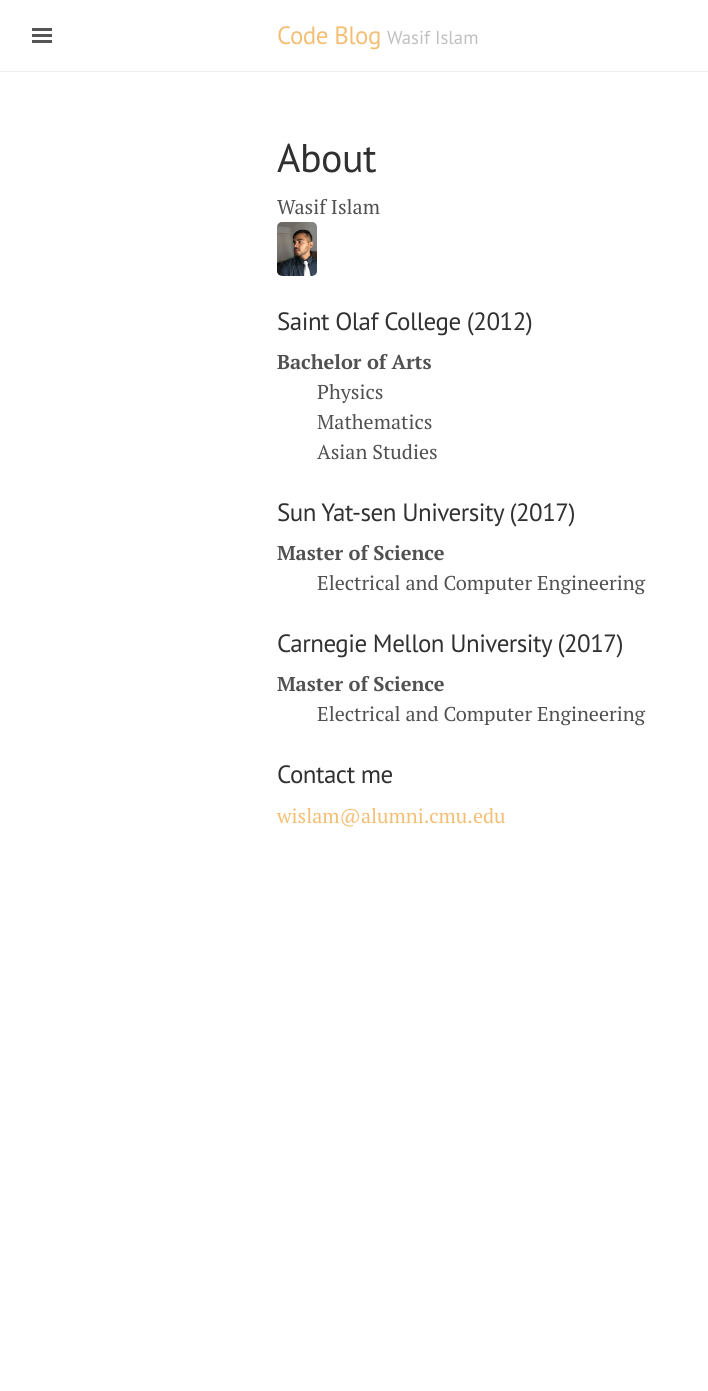
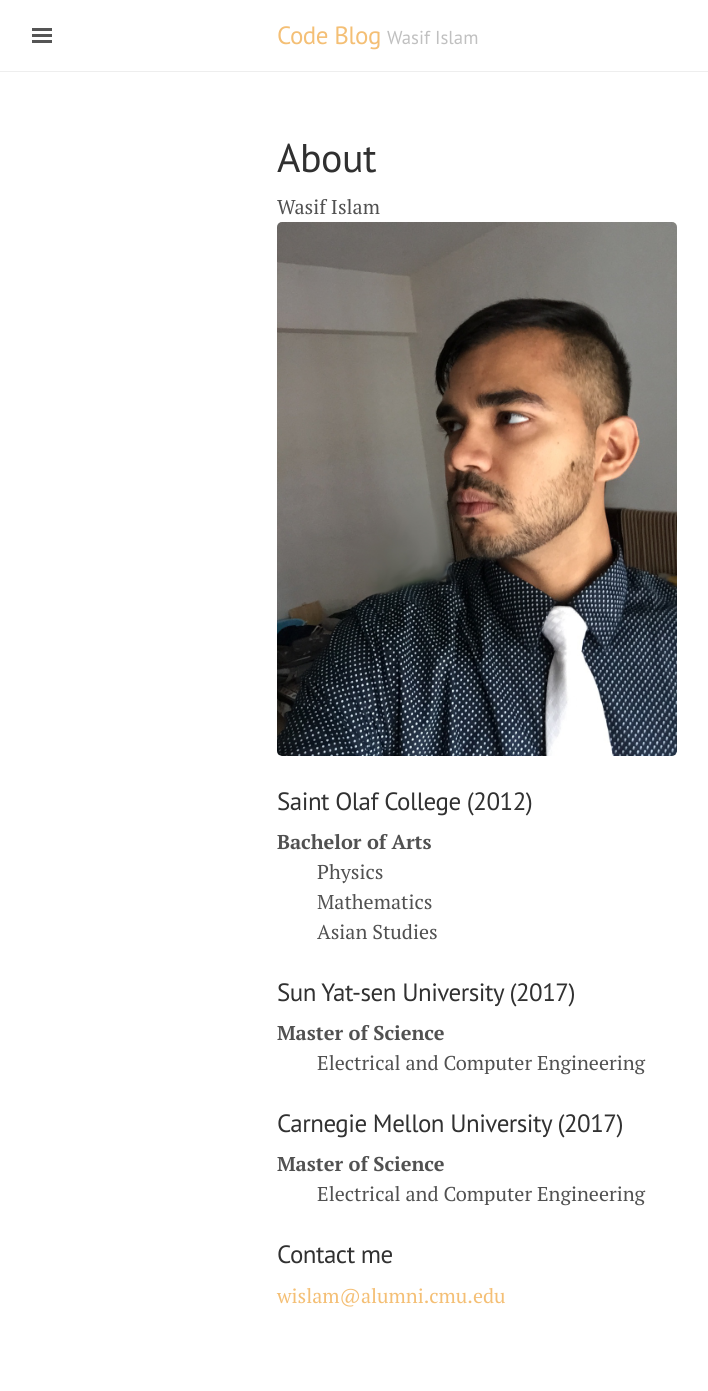
Before and after one commit to washifu/CodeBlog, a Jekyll site: the page built from about.md, in a window 1280 px wide. Shown: the whole page, without its empty margins (3-711 px from the left). Built offline with Jekyll 4.4.1, drawn with Linux system fonts in a browser that asks for light colours; before the commit the page ends 911 px from its top, so only the background shows below that.

Commit message:
Update about.md

```diff
--- a/about.md
+++ b/about.md
@@ -1,11 +1,11 @@
 ---
 layout: page
 title: About
-comment: false
+comments: false
 ---
 
 Wasif Islam
-<img src="https://github.com/washifu/codeblog/blob/master/_images/me.jpg?raw=true" alt="Wasif Islam" style="width: 40px;"/>
+<img src="https://github.com/washifu/codeblog/blob/master/_images/me.jpg?raw=true" alt="Wasif Islam" style="width: 400px;"/>
 
 <dl>
   <h3>Saint Olaf College (2012)</h3>
```
